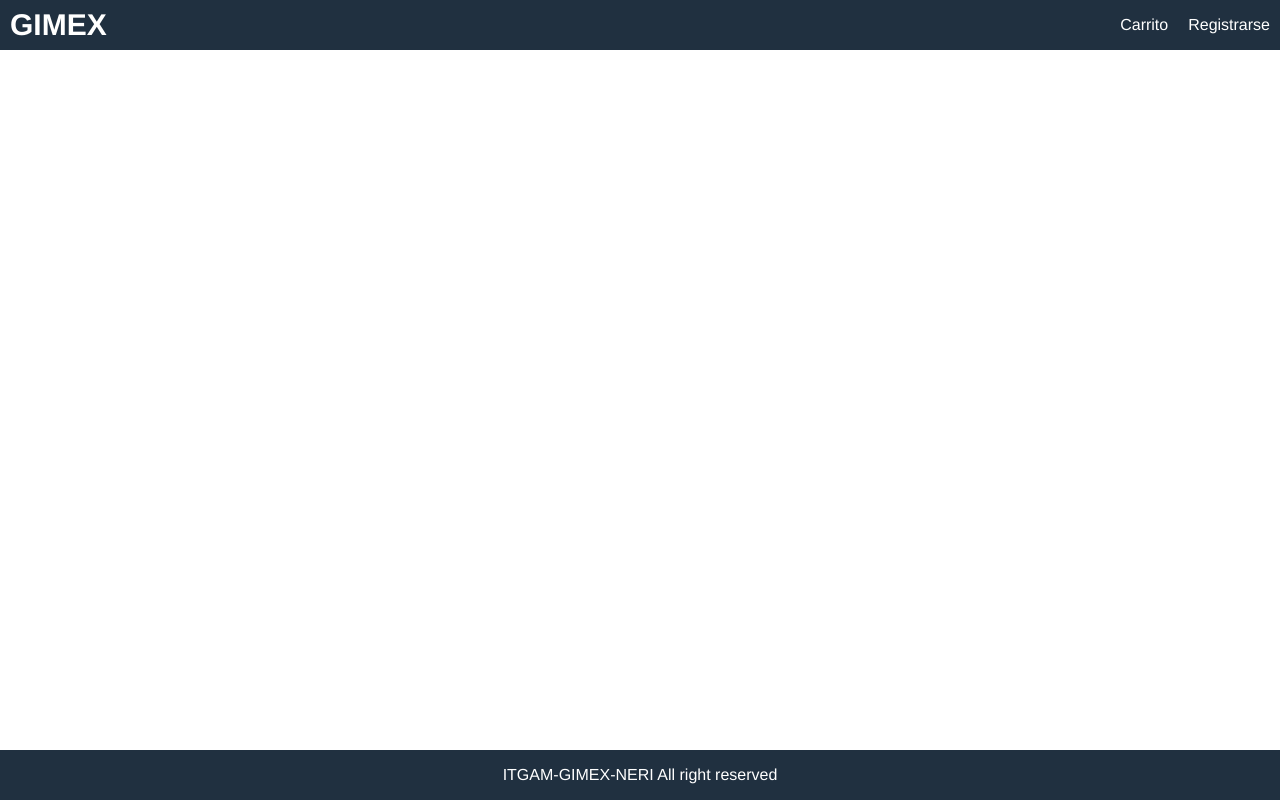
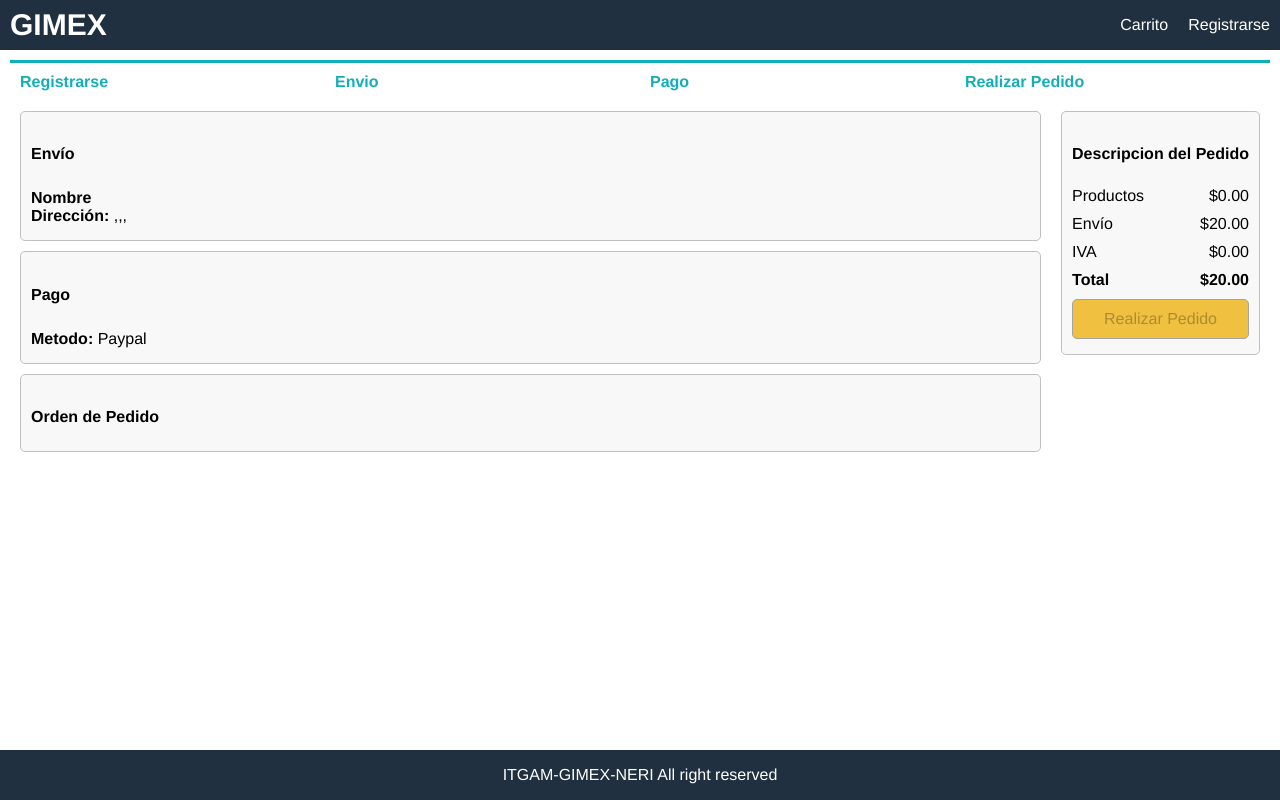
Before and after one commit to Nerinsky/GIMEX2.0, a React (Create React App) app in the folder frontend/: page /placeorder in a window 1280 px wide. Built offline with nearby package versions, Linux system fonts and the light colour scheme.

Commit message:
Creacion Screens Pago y Orden

```diff
--- a/frontend/src/App.js
+++ b/frontend/src/App.js
@@ -4,6 +4,8 @@ import { BrowserRouter, Link, Route } from 'react-router-dom';
 import { signout } from './actions/userActions';
 import CartSecreen from './screens/CartScreen';
 import HomeScreen from './screens/HomeScreen';
+import PaymentMethodScreen from './screens/PaymentMethodScreen';
+import PlaceOrderScreen from './screens/PlaceOrderScreen';
 import ProductScreen from './screens/ProductScreen';
 import RegisterScreen from './screens/RegisterScreen';
 import ShippingAddressScreen from './screens/ShippingAddressScreen';
@@ -58,8 +60,10 @@ function App()
           <Route path="/product/:id" component={ProductScreen}></Route>
           <Route path="/signin" component={SigninScreen}></Route>
           <Route path="/register" component={RegisterScreen}></Route>
+          <Route path="/shipping" component={ShippingAddressScreen}></Route>
+          <Route path="/payment" component={PaymentMethodScreen}></Route>
+          <Route path="/placeorder" component={PlaceOrderScreen}></Route>
           <Route path="/" component={HomeScreen} exact></Route>
-          <Route path="/shipping" component={ShippingAddressScreen}></Route>
         </main>
         <footer className="row center">ITGAM-GIMEX-NERI All right reserved</footer>
       </div>
--- a/frontend/src/actions/cartActions.js
+++ b/frontend/src/actions/cartActions.js
@@ -1,5 +1,5 @@
 import axios from "axios"
-import { CART_ADD_ITEM, CART_REMOVE_ITEM, CART_SAVE_SHIPPING_ADDRESS } from "../constants/cartConstants";
+import { CART_ADD_ITEM, CART_REMOVE_ITEM, CART_SAVE_SHIPPING_ADDRESS, CART_SAVE_PAYMENT_METHOD } from "../constants/cartConstants";
 
 export const addToCart = (productId, can) => async(dispatch, getState) =>
 {
@@ -29,4 +29,8 @@ export const saveShippingAddress = (data) => (dispatch) =>
 {
     dispatch({ type: CART_SAVE_SHIPPING_ADDRESS, payload: data })
     localStorage.setItem('shippingAddress', JSON.stringify(data))
+};
+export const savePaymentMethod = (data) => (dispatch) =>
+{
+    dispatch({ type: CART_SAVE_PAYMENT_METHOD, payload: data });
 }
--- a/frontend/src/actions/userActions.js
+++ b/frontend/src/actions/userActions.js
@@ -36,5 +36,6 @@ export const signout = () => (dispatch) =>
 {
     localStorage.removeItem('userInfo');
     localStorage.removeItem('cartItems');
+    localStorage.removeItem('shippingAddress');
     dispatch({ type: USER_SIGNOUT });
 }
--- a/frontend/src/constants/cartConstants.js
+++ b/frontend/src/constants/cartConstants.js
@@ -1,3 +1,4 @@
 export const CART_ADD_ITEM = 'CART_ADD_ITEM';
 export const CART_REMOVE_ITEM = 'CART_REMOVE_ITEM';
 export const CART_SAVE_SHIPPING_ADDRESS = 'CART_SAVE_SHIPPING_ADDRESS';
+export const CART_SAVE_PAYMENT_METHOD = 'CART_SAVE_PAYMENT_METHOD';
--- a/frontend/src/index.css
+++ b/frontend/src/index.css
@@ -121,7 +121,7 @@ a.brand
 }
 .badge
 {
-  background-color: #f02020;
+  background-color: blue;
   color: #ffffff;
   border-radius: 50%;
   padding: 0.2rem 0.7rem;
@@ -249,7 +249,6 @@ img.small
 .form label
 {
   margin: 1rem 0;
-  display: block;
 }
 /*Dropdown*/
 .dropdown
--- a/frontend/src/reducers/cartReducers.js
+++ b/frontend/src/reducers/cartReducers.js
@@ -1,4 +1,4 @@
-import { CART_ADD_ITEM, CART_REMOVE_ITEM, CART_SAVE_SHIPPING_ADDRESS } from "../constants/cartConstants";
+import { CART_ADD_ITEM, CART_REMOVE_ITEM, CART_SAVE_PAYMENT_METHOD, CART_SAVE_SHIPPING_ADDRESS } from "../constants/cartConstants";
 
 export const cartReducer = (state = { cartItems: []}, action) =>
 {
@@ -23,7 +23,9 @@ export const cartReducer = (state = { cartItems: []}, action) =>
                 ...state, cartItems: state.cartItems.filter(x => x.product !== action.payload),
             };
         case CART_SAVE_SHIPPING_ADDRESS:
-            return {...state, shippingAddress: action.payload}
+            return {...state, shippingAddress: action.payload};
+        case CART_SAVE_PAYMENT_METHOD:
+            return { ...state, paymentMethod: action.payload};
     default:
         return state;
     }
--- /dev/null
+++ b/frontend/src/screens/PaymentMethodScreen.js
@@ -0,0 +1,47 @@
+import React, { useState } from 'react';
+import { useDispatch, useSelector } from 'react-redux';
+import { savePaymentMethod } from '../actions/cartActions';
+import CheckoutSteps from '../components/CheckoutSteps';
+
+export default function PaymentMethodScreen(props)
+{
+    const cart = useSelector(state => state.cart);
+    const { shippingAddress } = cart;
+    if (!shippingAddress.address)
+    {
+        props.history.push("/shipping");
+    }
+    const [paymentMethod, setPaymentMethod] = useState('Paypal');
+    const dispatch = useDispatch();
+    const submitHandler =(e) =>
+    {
+        e.preventDefault();
+        dispatch(savePaymentMethod(paymentMethod));
+        props.history.push('/placeorder');
+    }
+    return(
+        <div>
+            <CheckoutSteps step1 step2 step3></CheckoutSteps>
+            <form className="form" onSubmit={ submitHandler }>
+                <div>
+                    <h1>Pago</h1>
+                </div>
+                <div>
+                    <div>
+                        <input type="radio" id="paypal" value="Paypal" name="paymentMethod" required checked onChange={(e) => setPaymentMethod(e.target.value)}></input>
+                        <label htmlFor="paypal">PayPal</label>
+                    </div>
+                </div>
+                <div>
+                    <div>
+                        <input type="radio" id="stripe" value="Stripe" name="paymentMethod" required onChange={(e) => setPaymentMethod(e.target.value)}></input>
+                        <label htmlFor="stripe">Stripe</label>
+                    </div>
+                </div>
+                <div>
+                    <button className="primary" type="submit">Continuar</button>
+                </div>
+            </form>
+        </div>
+    )
+}
--- /dev/null
+++ b/frontend/src/screens/PlaceOrderScreen.js
@@ -0,0 +1,122 @@
+import React from 'react';
+import { useSelector } from 'react-redux';
+import { Link } from 'react-router-dom';
+import CheckoutSteps from '../components/CheckoutSteps';
+
+export default function PlaceOrderScreen(props)
+{
+    const cart = useSelector(state => state.cart);
+    if(!cart.paymentMethod)
+    {
+        props.history.push('/payment');
+    }
+    const toPrice = (num) => Number(num.toFixed(2)); //5.456 = "5.45" = 5.45
+    cart.itemsPrice = toPrice(
+        cart.cartItems.reduce((a, c) => a + c.can * c.price, 0)
+    );
+    cart.shippingPrice = cart.itemsPrice > 150? toPrice(0): toPrice(20);
+    cart.ivaPrice = toPrice(0.16 * cart.itemsPrice);
+    cart.totalPrice = cart.itemsPrice + cart.shippingPrice + cart.ivaPrice;
+    const placeOrderHandler = () =>
+    {
+        //dispatch Accion de Realizar Pedido
+    };
+    return(
+        <div>
+            <CheckoutSteps step1 step2 step3 step4></CheckoutSteps>
+            <div className="row top">
+                <div className="col-2">
+                    <ul>
+                        <li>
+                            <div className="card card-body">
+                                <h2>Envío</h2>
+                                <p>
+                                    <strong>Nombre</strong> {cart.shippingAddress.fullName} <br />
+                                    <strong>Dirección:</strong> {cart.shippingAddress.address},{cart.shippingAddress.city},
+                                    {cart.shippingAddress.postal},{cart.shippingAddress.state}
+                                </p>
+                            </div>
+                        </li>
+                        <li>
+                            <div className="card card-body">
+                                <h2>Pago</h2>
+                                <p>
+                                    <strong>Metodo:</strong> {cart.paymentMethod}
+                                </p>
+                            </div>
+                        </li>
+                        <li>
+                            <div className="card card-body">
+                                <h2>Orden de Pedido</h2>
+                                <ul>
+                                    {
+                                        cart.cartItems.map((item) =>
+                                        (
+                                            <li key={item.product}>
+                                                <div className="row">
+                                                    <div>
+                                                        <img src={item.image} alt={item.name} className="small"></img>
+                                                    </div>
+                                                    <div className="min-30">
+                                                        <Link to={`/product/${item.product}`}>{item.name}</Link>
+                                                    </div>
+                                                    <div>
+                                                        {item.can} x ${item.price} = ${item.can * item.price}
+                                                    </div>
+                                                </div>
+                                            </li>
+                                        ))
+                                    }
+                                </ul>
+                            </div>
+                        </li>
+                    </ul>
+                </div>
+                <div>
+                    <div className="col-1">
+                        <div className="card card-body">
+                            <ul>
+                                <li>
+                                    <h2>Descripcion del Pedido</h2>
+                                </li>
+                                <li>
+                                    <div className="row">
+                                        <div>Productos</div>
+                                        <div>${cart.itemsPrice.toFixed(2)}</div>
+                                    </div>
+                                </li>
+                                <li>
+                                    <div className="row">
+                                        <div>Envío</div>
+                                        <div>${cart.shippingPrice.toFixed(2)}</div>
+                                    </div>
+                                </li>
+                                <li>
+                                    <div className="row">
+                                        <div>IVA</div>
+                                        <div>${cart.ivaPrice.toFixed(2)}</div>
+                                    </div>
+                                </li>
+                                <li>
+                                    <div className="row">
+                                        <div>
+                                            <strong>Total</strong>
+                                        </div>
+                                        <div>
+                                            <strong>${cart.totalPrice.toFixed(2)}</strong>
+                                        </div>
+                                    </div>
+                                </li>
+                                <li>
+                                    <button type="button" onClick={placeOrderHandler} className="primary block" disabled={cart.cartItems.length ===0}>
+                                        Realizar Pedido
+                                    </button>
+                                </li>
+                            </ul>
+                        </div>
+                    </div>
+                </div>
+            </div>
+        </div>
+    )
+}
--- a/frontend/src/screens/SigninScreen.js
+++ b/frontend/src/screens/SigninScreen.js
@@ -39,11 +39,11 @@ export default function SigninScreen(props)
                 }
                 <div>
                     <label htmlFor="email">Correo Electronico</label>
-                    <input type="email" id="email" placeholder="Enter email" required onChange={ e => setEmail(e.target.value) }></input>
+                    <input type="email" id="email" placeholder="Ingrese Correo Electronico" required onChange={ e => setEmail(e.target.value) }></input>
                 </div>
                 <div>
                     <label htmlFor="password">Contraseña</label>
-                    <input type="password" id="password" placeholder="Enter password" required onChange={ e => setPassword(e.target.value) }></input>
+                    <input type="password" id="password" placeholder="Ingrese Contraseña" required onChange={ e => setPassword(e.target.value) }></input>
                 </div>
                 <div>
                     <label />
--- a/frontend/src/store.js
+++ b/frontend/src/store.js
@@ -16,7 +16,8 @@ const initialState =
         [],
         shippingAddress: localStorage.getItem('shippingAddress')? JSON.parse(localStorage.getItem('shippingAddress')):
         {},
-    }
+        paymentMethod: 'Paypal',
+    },
 };
 const reducer = combineReducers(
     {
```
